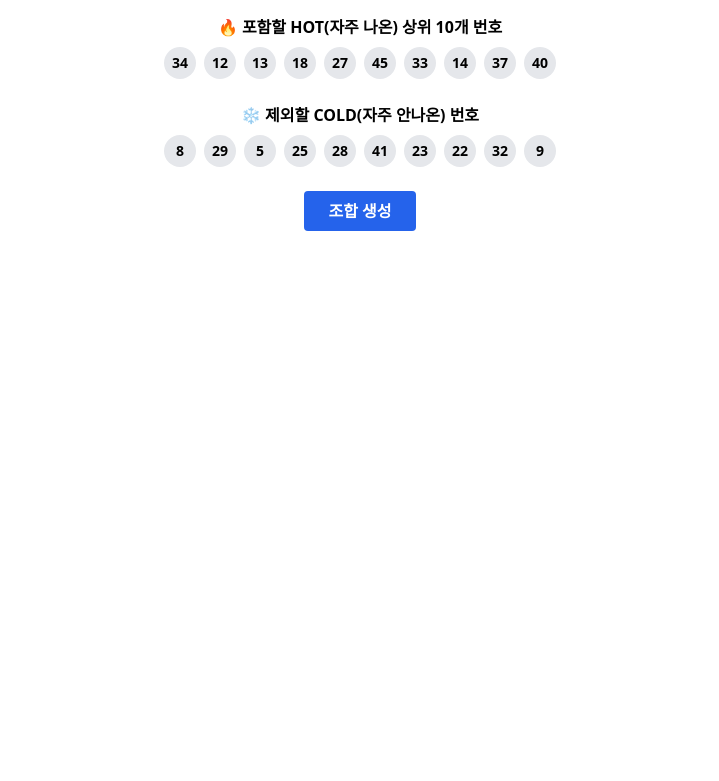
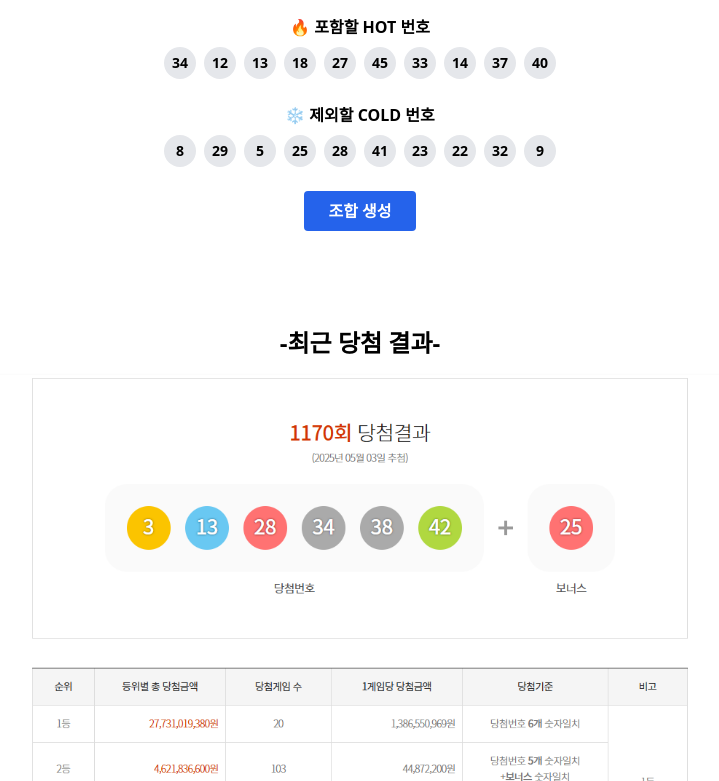
Before and after one commit to mysmartdeal/mysmartdeal, a Next.js app: page /lotto in a window 1280 px wide. Shown: the part 459-1240 px from the top of the page, without its empty margins (280-999 px from the left). Before the commit the page ends 800 px from the top, so only its background shows below. Built offline with nearby package versions, Linux system fonts and the light colour scheme.

Commit message:
Update lotto.js

```diff
--- a/pages/lotto.js
+++ b/pages/lotto.js
@@ -56,20 +56,17 @@ export default function LottoPage() {
     for (let i = 0; i < 5; i++) {
       const pick = new Set(fixedNums);
 
-      // Hot 번호 중 선택된 번호 랜덤 1~2개
       const hotCopy = [...selectedHot];
       while (pick.size < fixedNums.length + 2 && hotCopy.length > 0) {
         const index = Math.floor(Math.random() * hotCopy.length);
         pick.add(hotCopy.splice(index, 1)[0]);
       }
 
-      // Cold 번호 중 1개
       while (pick.size < fixedNums.length + 3 && filteredCold.length > 0) {
         const n = filteredCold[Math.floor(Math.random() * filteredCold.length)];
         pick.add(n);
       }
 
-      // 나머지 랜덤
       while (pick.size < 6) {
         const n = Math.floor(Math.random() * 45) + 1;
         pick.add(n);
@@ -87,7 +84,6 @@ export default function LottoPage() {
       <div className="container mx-auto py-10 px-4 text-center">
         <h1 className="text-3xl font-bold mb-4">🎯 전략적 조합 생성기</h1>
 
-        {/* 고정 숫자 입력 */}
         <div className="mb-4">
           <input
             type="text"
@@ -98,9 +94,8 @@ export default function LottoPage() {
           />
         </div>
 
-        {/* HOT 번호 선택 */}
         <div className="mb-6">
-          <h3 className="font-semibold mb-2">🔥 포함할 HOT(자주 나온) 상위 10개 번호</h3>
+          <h3 className="font-semibold mb-2">🔥 포함할 HOT 번호</h3>
           <div className="flex flex-wrap justify-center gap-2">
             {hot.map((num) => (
               <button
@@ -118,9 +113,8 @@ export default function LottoPage() {
           </div>
         </div>
 
-        {/* COLD 번호 제외 */}
         <div className="mb-6">
-          <h3 className="font-semibold mb-2">❄️ 제외할 COLD(자주 안나온) 번호</h3>
+          <h3 className="font-semibold mb-2">❄️ 제외할 COLD 번호</h3>
           <div className="flex flex-wrap justify-center gap-2">
             {cold.map((num) => (
               <button
@@ -167,6 +161,22 @@ export default function LottoPage() {
             ))}
           </div>
         )}
+
+        {/* 복원된 이미지 갤러리 */}
+        <div className="mt-20 text-left max-w-5xl mx-auto">
+          <h2 className="text-2xl font-bold mb-4 text-center">-최근 당첨 결과-</h2>
+          <div className="flex flex-col items-center gap-6">
+            {gallery.map((file, idx) => (
+              <div key={idx} className="w-full flex justify-center">
+                <img
+                  src={`/lotto-shots/${file}`}
+                  alt={file}
+                  className="object-contain w-full max-w-[700px] sm:max-w-[900px] lg:max-w-[1200px] max-h-[600px] h-auto rounded shadow"
+                />
+              </div>
+            ))}
+          </div>
+        </div>
       </div>
     </Layout>
   );
```
